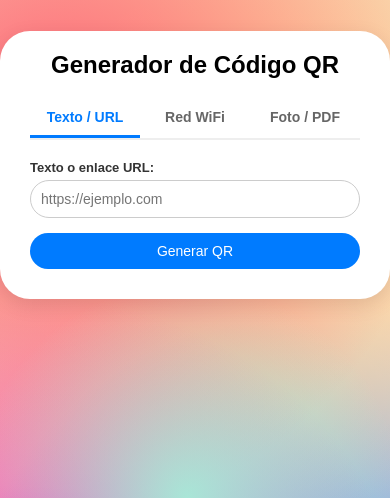
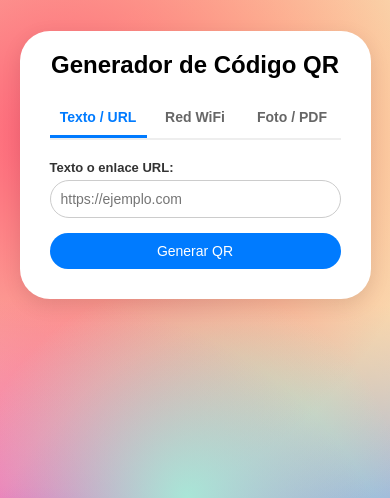
Before and after one commit to iamkevins/qr-pro-web, a Flask app: page / in a window 390 px wide. Shown: the top 498 px of the page. Run offline with Flask 3, Linux system fonts and the light colour scheme.

Commit message:
Actualizar index.html

```diff
--- a/templates/index.html
+++ b/templates/index.html
@@ -196,8 +196,7 @@
                 margin-bottom: 8%;
             }
           .container {
-              margin-left: 6%;
-              margin-right: 6%;
+                          width: 90%;
           }
 
 
```
